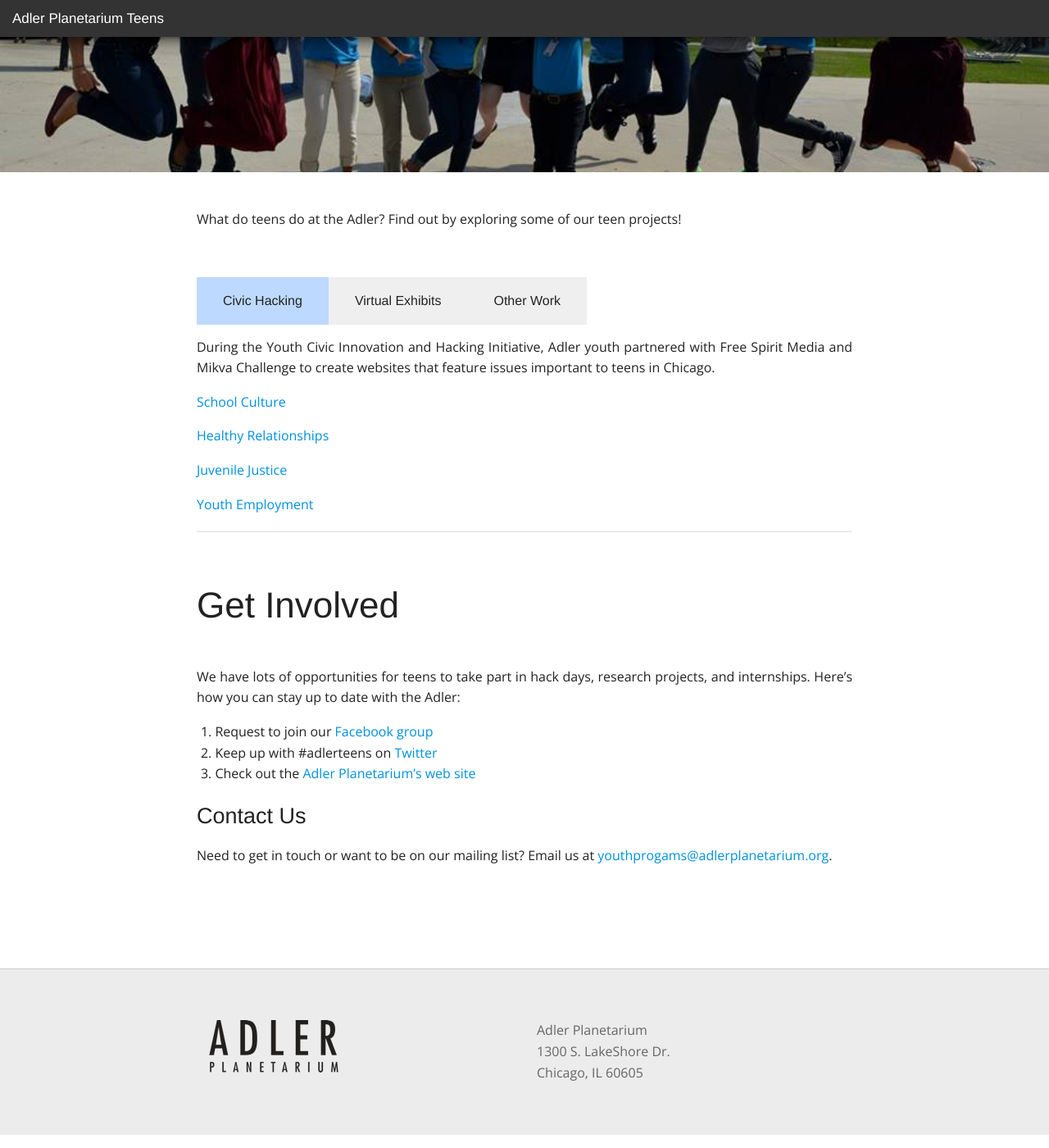
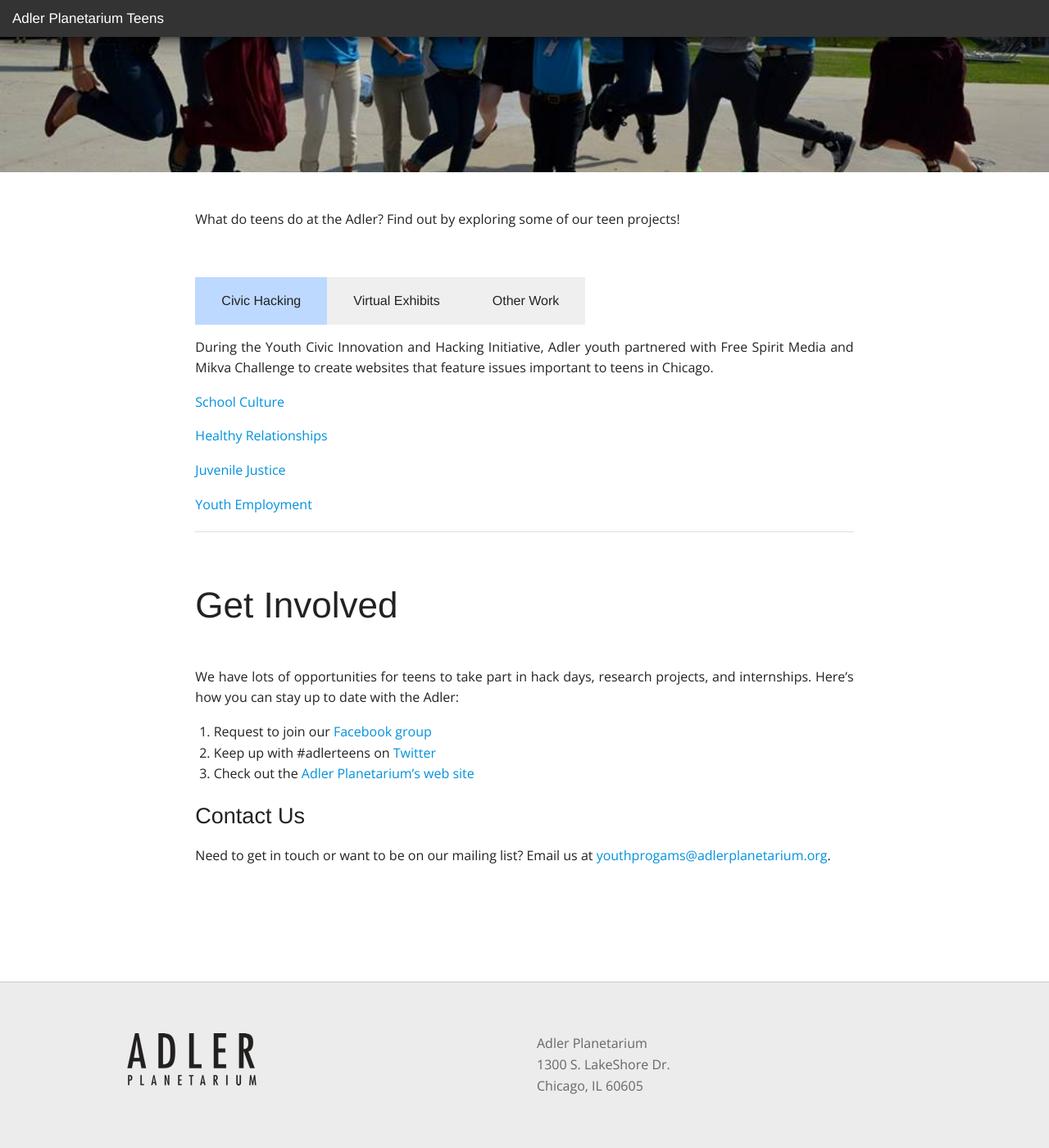
Before and after one commit to jbundy17/AdlerYouthPrograms.github.io, a Jekyll site: the page built from index.md, in a window 1280 px wide and 1400 px high, scrolled down 290 px. Shown: the whole window at 82% size. Built offline with Jekyll 4.4.1, drawn with Linux system fonts in a browser that asks for light colours; nearby versions of some CDN libraries; Markdown is read by kramdown in place of the engine named in the settings.

Commit message:
mobile fixes

```diff
--- a/_layouts/default.html
+++ b/_layouts/default.html
@@ -37,17 +37,21 @@
       <div class="title">Adler Teen Programs</div>
     </div>
 
-    <div class="site container">
-      {{ content }}
+    <div class="site">
+      <div class="row">
+        <div class="small-12 large-offset-1 large-10 end columns">
+          {{ content }}
+        </div>
+      </div>
     </div>
 
     <div class="footer">
       <div class="container">
         <div class="row">
-          <div class="large-6 columns">
+          <div class="small-12 large-6 columns">
             <img src="images/logos/adler.png" alt="Adler Planetarium" />
           </div>
-          <div class="large-6 columns">
+          <div class="small-12 large-6 columns">
             <p>
               Adler Planetarium<br>
               1300 S. LakeShore Dr.<br>
--- a/css/main.css
+++ b/css/main.css
@@ -31,11 +31,6 @@ a:hover   { color: #00a8ff; }
 /*
 /*****************************************************************************/
 
-.container {
-  margin: 0 auto;
-  width: 800px;
-}
-
 .site {
   font-size: 115%;
   text-align: justify;
@@ -63,16 +58,19 @@ a:hover   { color: #00a8ff; }
 .header {
   background: url(../images/adlerteens.jpg) no-repeat center;
   background-size: cover;
+  display: table;
   height: 500px;
   text-align: center;
+  width: 100%;
 }
 
 .header .title {
   color: #fff;
+  display: table-cell;
   font-size: 60px;
   font-weight: 700;
-  line-height: 500px;
   text-shadow: 0 0 20px #000;
+  vertical-align: middle
 }
 
 .footer {
```
